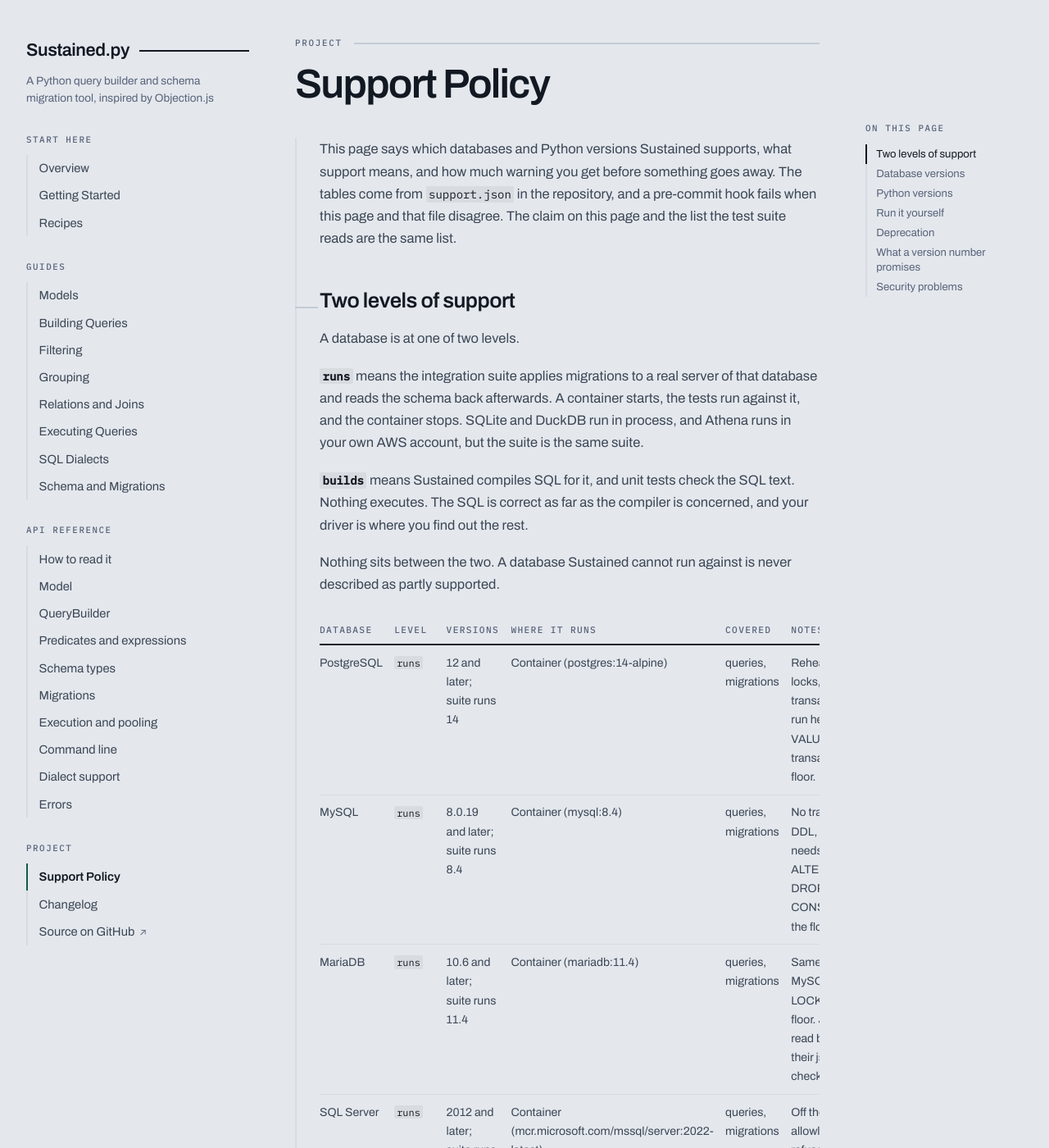
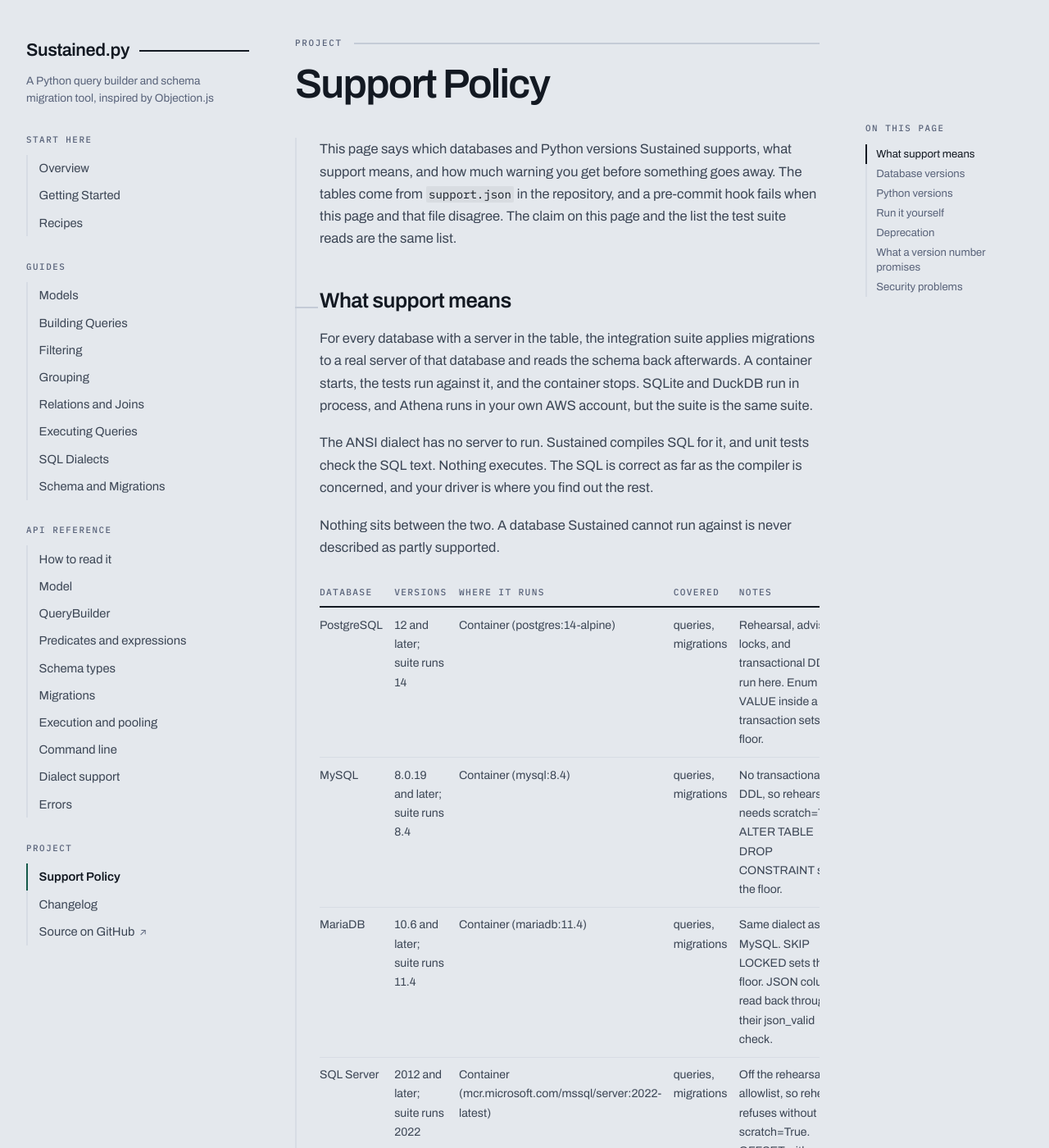
Before and after one commit to wetherc/sustained, a Jekyll site: the page built from docs/support.md, in a window 1280 px wide and 1400 px high. Shown: the whole window at 82% size. Built offline with Jekyll 4.4.1, drawn with Linux system fonts in a browser that asks for light colours; some web fonts are replaced; some of the changed text lies outside the part shown.

Commit message:
docs: describe database support without run levels
Every row in support.json carried a level field, either runs or builds. The
server field already carries the same fact: a row with a server is a claim
that the integration suite runs against it, and the one row with server none
is checked as SQL text only. The level field is now gone. sync_support.py
keys its validation on the server field, matrix.py builds its server list
the same way, and the generated table loses the Level column. The support
page prose describes the two kinds of coverage through the table's own
columns instead of the level labels. The changelog keeps its old wording
because those entries describe released versions.

```diff
--- a/docs/support.md
+++ b/docs/support.md
@@ -9,36 +9,34 @@ tables come from `support.json` in the repository, and a pre-commit hook
 fails when this page and that file disagree. The claim on this page and the
 list the test suite reads are the same list.
 
-## Two levels of support
+## What support means
 
-A database is at one of two levels.
+For every database with a server in the table, the integration suite applies
+migrations to a real server of that database and reads the schema back
+afterwards. A container starts, the tests run against it, and the container
+stops. SQLite and DuckDB run in process, and Athena runs in your own AWS
+account, but the suite is the same suite.
 
-**`runs`** means the integration suite applies migrations to a real server of
-that database and reads the schema back afterwards. A container starts, the
-tests run against it, and the container stops. SQLite and DuckDB run in
-process, and Athena runs in your own AWS account, but the suite is the same
-suite.
-
-**`builds`** means Sustained compiles SQL for it, and unit tests check the SQL
-text. Nothing executes. The SQL is correct as far as the compiler is
-concerned, and your driver is where you find out the rest.
+The ANSI dialect has no server to run. Sustained compiles SQL for it, and
+unit tests check the SQL text. Nothing executes. The SQL is correct as far
+as the compiler is concerned, and your driver is where you find out the rest.
 
 Nothing sits between the two. A database Sustained cannot run against is
 never described as partly supported.
 
 <!-- databases: generated from support.json -->
 
-| Database | Level | Versions | Where it runs | Covered | Notes |
-| --- | --- | --- | --- | --- | --- |
-| PostgreSQL | `runs` | 12 and later; suite runs 14 | Container (postgres:14-alpine) | queries, migrations | Rehearsal, advisory locks, and transactional DDL all run here. Enum ADD VALUE inside a transaction sets the floor. |
-| MySQL | `runs` | 8.0.19 and later; suite runs 8.4 | Container (mysql:8.4) | queries, migrations | No transactional DDL, so rehearse needs scratch=True. ALTER TABLE DROP CONSTRAINT sets the floor. |
-| MariaDB | `runs` | 10.6 and later; suite runs 11.4 | Container (mariadb:11.4) | queries, migrations | Same dialect as MySQL. SKIP LOCKED sets the floor. JSON columns read back through their json_valid check. |
-| SQL Server | `runs` | 2012 and later; suite runs 2022 | Container (mcr.microsoft.com/mssql/server:2022-latest) | queries, migrations | Off the rehearsal allowlist, so rehearse refuses without scratch=True. OFFSET with FETCH sets the floor. pyodbc needs the ODBC driver installed. |
-| Presto and Trino | `runs` | 351 and later; suite runs 468 | Container (trinodb/trino:468) | queries | Reads the tpch catalog. Neither server takes the migration surface. The floor is the first release under the Trino name; PrestoDB works for the surface its engine has, untested here. |
-| SQLite | `runs` | 3.35 and later | In process | queries, migrations | Standard library. The table rebuild path lives here. RETURNING and DROP COLUMN set the floor; sqlite3.sqlite_version says what your Python links. |
-| DuckDB | `runs` | 1.0 and later | In process | queries, migrations | In-process, so no container and no advisory lock. Releases before 1.0 are not claimed. |
-| AWS Athena | `runs` | engine version 3 and later | Your AWS account | queries | Your AWS account, with a staging S3 directory. Iceberg MERGE sets the floor at engine version 3. Athena's migration surface is not exercised, since the tables it needs live in your buckets. |
-| ANSI (default) | `builds` | Any | Nothing to run | SQL text only | The portable compiler. Any DB-API 2.0 driver that takes this SQL will work, untested here. |
+| Database | Versions | Where it runs | Covered | Notes |
+| --- | --- | --- | --- | --- |
+| PostgreSQL | 12 and later; suite runs 14 | Container (postgres:14-alpine) | queries, migrations | Rehearsal, advisory locks, and transactional DDL all run here. Enum ADD VALUE inside a transaction sets the floor. |
+| MySQL | 8.0.19 and later; suite runs 8.4 | Container (mysql:8.4) | queries, migrations | No transactional DDL, so rehearse needs scratch=True. ALTER TABLE DROP CONSTRAINT sets the floor. |
+| MariaDB | 10.6 and later; suite runs 11.4 | Container (mariadb:11.4) | queries, migrations | Same dialect as MySQL. SKIP LOCKED sets the floor. JSON columns read back through their json_valid check. |
+| SQL Server | 2012 and later; suite runs 2022 | Container (mcr.microsoft.com/mssql/server:2022-latest) | queries, migrations | Off the rehearsal allowlist, so rehearse refuses without scratch=True. OFFSET with FETCH sets the floor. pyodbc needs the ODBC driver installed. |
+| Presto and Trino | 351 and later; suite runs 468 | Container (trinodb/trino:468) | queries | Reads the tpch catalog. Neither server takes the migration surface. The floor is the first release under the Trino name; PrestoDB works for the surface its engine has, untested here. |
+| SQLite | 3.35 and later | In process | queries, migrations | Standard library. The table rebuild path lives here. RETURNING and DROP COLUMN set the floor; sqlite3.sqlite_version says what your Python links. |
+| DuckDB | 1.0 and later | In process | queries, migrations | In-process, so no container and no advisory lock. Releases before 1.0 are not claimed. |
+| AWS Athena | engine version 3 and later | Your AWS account | queries | Your AWS account, with a staging S3 directory. Iceberg MERGE sets the floor at engine version 3. Athena's migration surface is not exercised, since the tables it needs live in your buckets. |
+| ANSI (default) | Any | Nothing to run | SQL text only | The portable compiler. Any DB-API 2.0 driver that takes this SQL will work, untested here. |
 
 <!-- end databases -->
 
@@ -141,8 +139,9 @@ When a public name goes away, it goes in three steps.
 `sync()` is the worked example. It was replaced by `up(models=[...])` in
 2.13.0, still runs, warns, and goes in 3.0.
 
-A database moving from `runs` down to `builds` follows the same rule: the
-release before the move says it is coming, and the changelog says why.
+A database losing its server, and with it everything in its Covered column,
+follows the same rule: the release before the move says it is coming, and
+the changelog says why.
 
 ## What a version number promises
 
--- a/matrix.py
+++ b/matrix.py
@@ -34,7 +34,7 @@ from pathlib import Path
 ROOT = Path(__file__).resolve().parent
 SUPPORT = json.loads((ROOT / "support.json").read_text())
 ROWS = {row["name"]: row for row in SUPPORT["databases"]}
-SERVERS = [name for name, row in ROWS.items() if row["level"] == "runs"]
+SERVERS = [name for name, row in ROWS.items() if row["server"] != "none"]
 PYTHON = "python"
 TARGETS = SERVERS + [PYTHON]
 
```
Also changed, not shown: support.json (+0 -9 lines), sync_support.py (+23 -28 lines).
